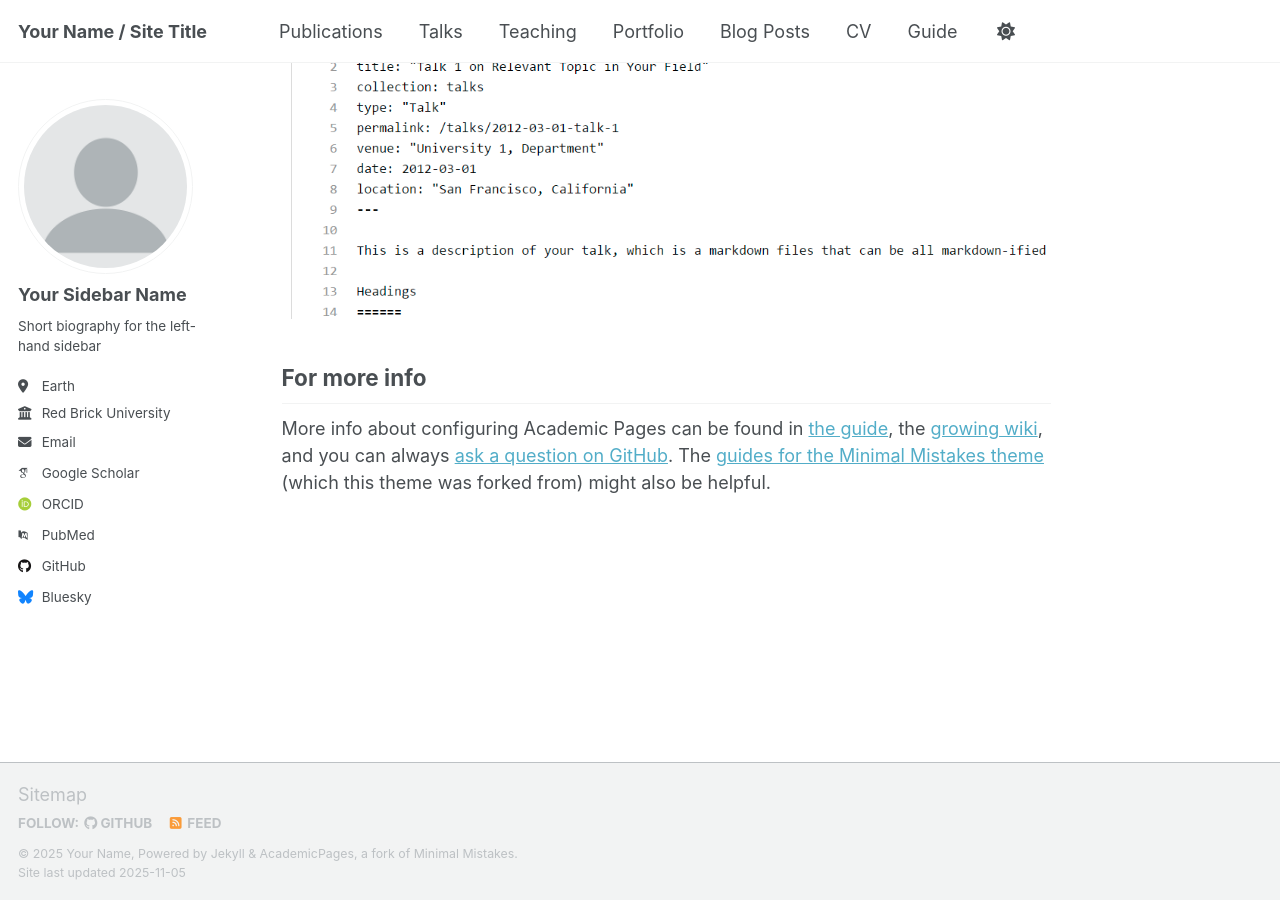
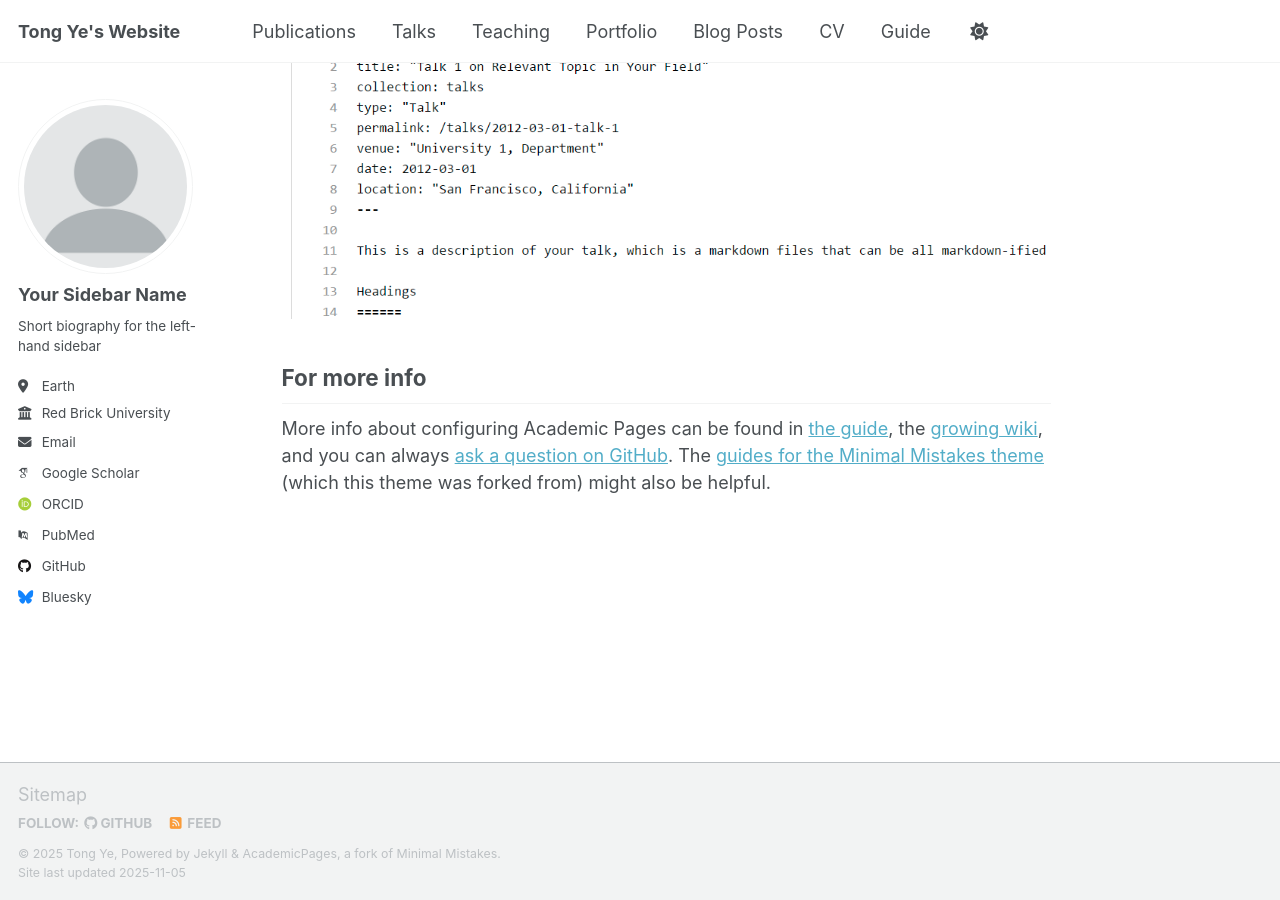
Before and after one commit to yetongnancy/tong-ye, a Jekyll site: the page built from _pages/about.md, in a window 1280 px wide and 900 px high, scrolled down 2880 px. Built offline with Jekyll 4.4.1, drawn with Linux system fonts in a browser that asks for light colours; some web fonts are replaced; a script that is not in the unit is left out.

Commit message:
Update _config.yml

```diff
--- a/_config.yml
+++ b/_config.yml
@@ -9,14 +9,14 @@
 # Basic Site Settings
 locale                   : "en-US"
 site_theme               : "default" # Currently available options are "default", "air"
-title                    : "Your Name / Site Title"
+title                    : "Tong Ye's Website"
 title_separator          : "-"
-name                     : &name "Your Name"
+name                     : &name "Tong Ye"
 description              : &description "Your Name's academic portfolio"   # Update this with a general description of your site, this is the default if not overridden by a page
-url                      : https://academicpages.github.io # The base hostname & protocol for your site e.g. "https://[your GitHub username].github.io",
+url                      : https://tong-ye.github.io # The base hostname & protocol for your site e.g. "https://[your GitHub username].github.io",
                                                            # or if you already have some other page hosted on Github then use "https://[your GitHub username].github.io/[Your Repo Name]"
 baseurl                  : "" # the subpath of your site, e.g. "/blog"
-repository               : "academicpages/academicpages.github.io"
+repository               : "yetongnancy/tong-ye.github.io"
 
 # Site Author - The following control what appear as part of the author content on the side bar.
 #               If a field is blank the icon and link will not appear, otherwise it will be shown.
```
